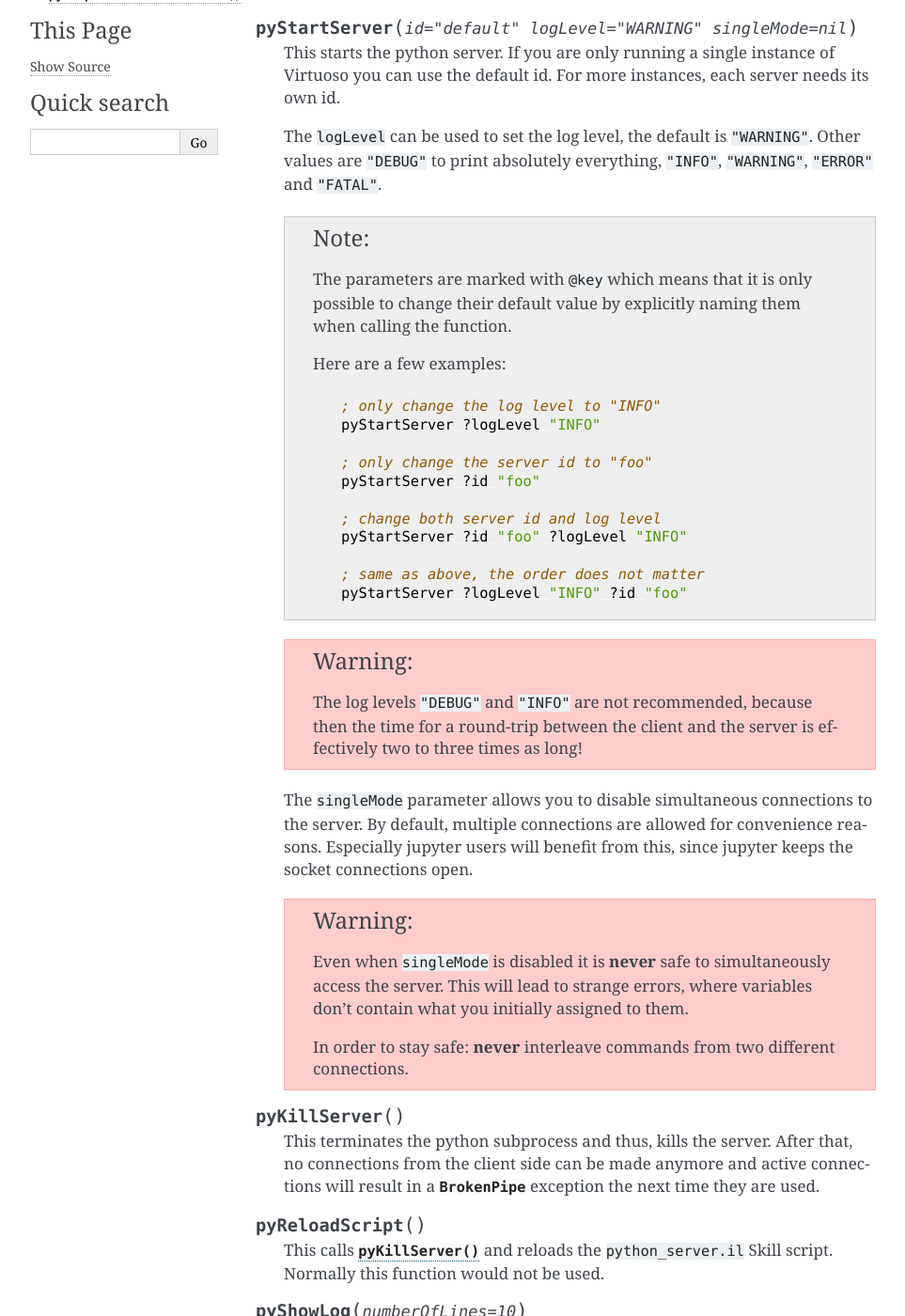
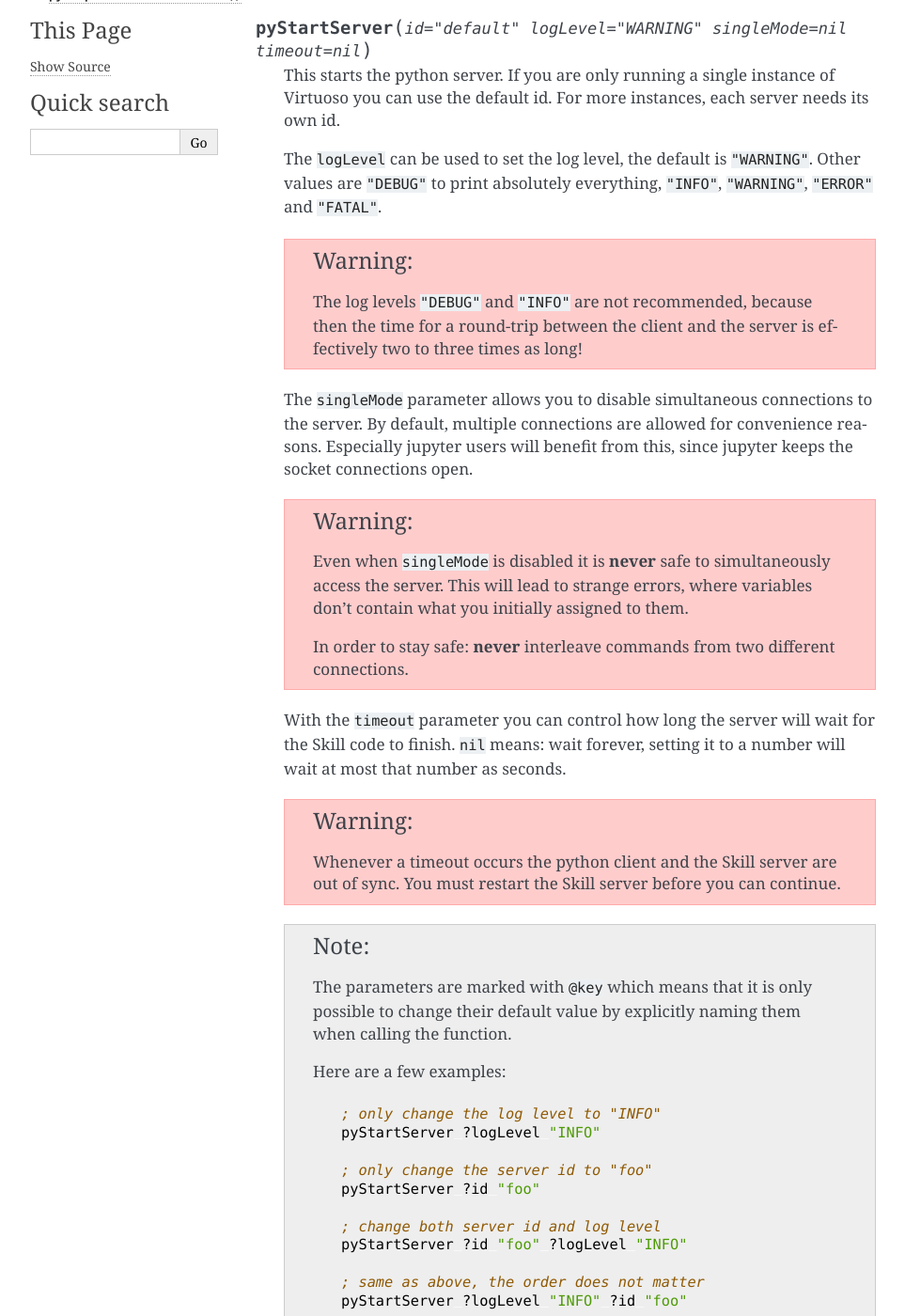
Before and after one commit to unihd-cag/skillbridge, a Sphinx documentation site: the page built from docs/usage/server.rst, in a window 1280 px wide and 1400 px high, scrolled down 220 px. Shown: the whole window at 94% size, without its empty margins (148-1111 px from the left). Built offline with Sphinx 7.4.7, drawn with Linux system fonts in a browser that asks for light colours; some of the changed text lies outside the part shown.

Commit message:
update docs

```diff
--- a/docs/usage/server.rst
+++ b/docs/usage/server.rst
@@ -12,7 +12,7 @@ Initially the server script must be run by loading the ``python_server.il``.
 
 After that, these management commands are available in the Skill console.
 
-.. function:: pyStartServer(id="default" logLevel="WARNING" singleMode=nil)
+.. function:: pyStartServer(id="default" logLevel="WARNING" singleMode=nil timeout=nil)
 
     This starts the python server. If you are only running a single instance of
     Virtuoso you can use the default id. For more instances, each server needs its own
@@ -21,6 +21,35 @@ After that, these management commands are available in the Skill console.
     The ``logLevel`` can be used to set the log level, the default is ``"WARNING"``.
     Other values are ``"DEBUG"`` to print absolutely everything, ``"INFO"``,
     ``"WARNING"``, ``"ERROR"`` and ``"FATAL"``.
+
+    .. warning::
+
+        The log levels ``"DEBUG"`` and ``"INFO"`` are not recommended, because then
+        the time for a round-trip between the client and the server is effectively
+        two to three times as long!
+
+    The ``singleMode`` parameter allows you to disable simultaneous connections to
+    the server. By default, multiple connections are allowed for convenience reasons.
+    Especially jupyter users will benefit from this, since jupyter keeps the socket
+    connections open.
+
+    .. warning::
+
+        Even when ``singleMode`` is disabled it is **never** safe to simultaneously
+        access the server. This will lead to strange errors, where variables don't
+        contain what you initially assigned to them.
+
+        In order to stay safe: **never** interleave commands from two different
+        connections.
+
+    With the ``timeout`` parameter you can control how long the server will wait for
+    the Skill code to finish. ``nil`` means: wait forever, setting it to a number will
+    wait at most that number as seconds.
+
+    .. warning::
+
+        Whenever a timeout occurs the python client and the Skill server are out of sync.
+        You must restart the Skill server before you can continue.
 
     .. note::
 
@@ -44,25 +73,9 @@ After that, these management commands are available in the Skill console.
             ; same as above, the order does not matter
             pyStartServer ?logLevel "INFO" ?id "foo"
 
-    .. warning::
-
-        The log levels ``"DEBUG"`` and ``"INFO"`` are not recommended, because then
-        the time for a round-trip between the client and the server is effectively
-        two to three times as long!
-
-    The ``singleMode`` parameter allows you to disable simultaneous connections to
-    the server. By default, multiple connections are allowed for convenience reasons.
-    Especially jupyter users will benefit from this, since jupyter keeps the socket
-    connections open.
-
-    .. warning::
-
-        Even when ``singleMode`` is disabled it is **never** safe to simultaneously
-        access the server. This will lead to strange errors, where variables don't
-        contain what you initially assigned to them.
-
-        In order to stay safe: **never** interleave commands from two different
-        connections.
+            ; this tells the server to wait at most 10.5 seconds
+            ; before sending a timeout error
+            pyStartServer ?timeout 10.0
 
 .. function:: pyKillServer()
 
```
Also changed, not shown: 1 other file.
